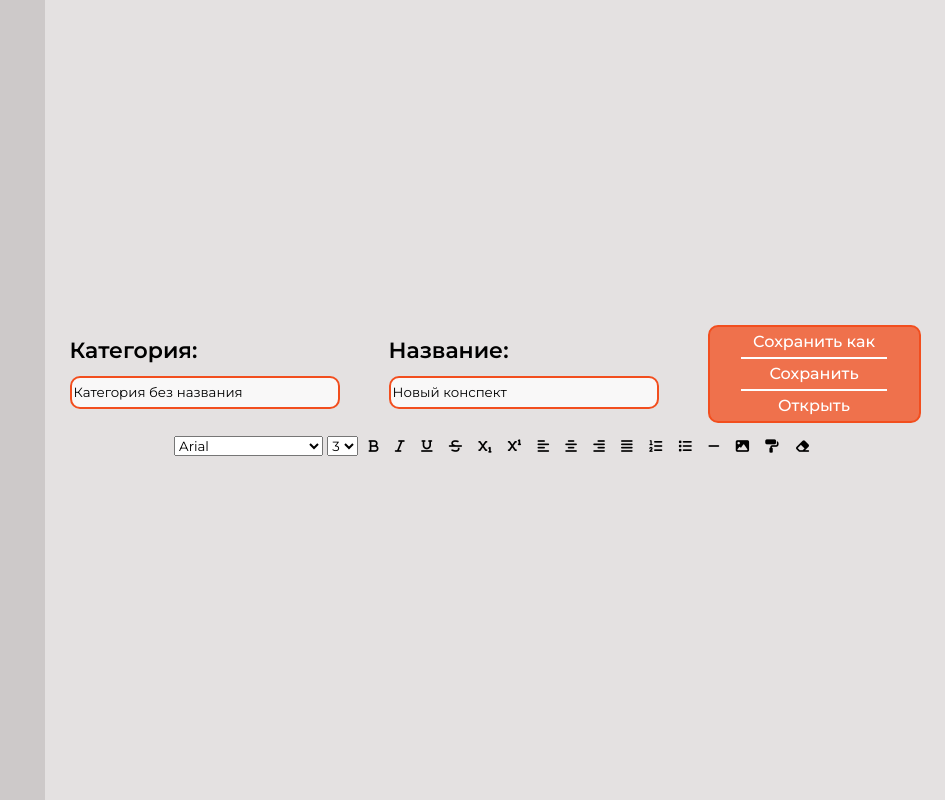
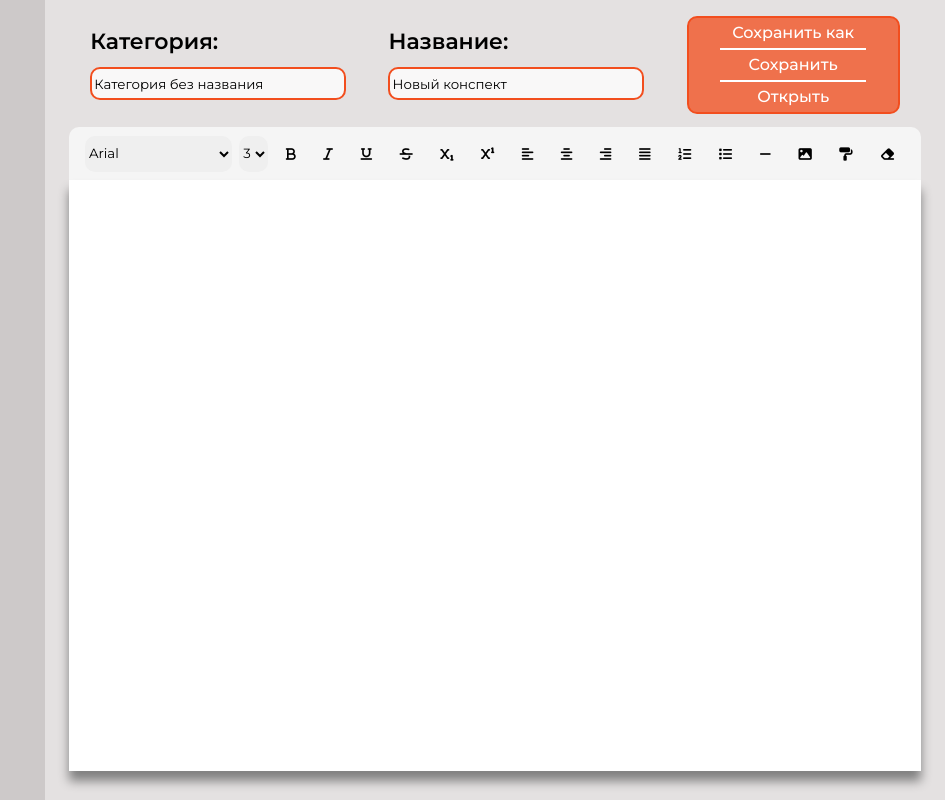
Before and after one commit to Vitaly05/notes-editor, an Electron app: page index.html in a window 1200 px wide. Shown: the whole page, without its empty margins (255-1200 px from the left). Drawn offline with Linux system fonts and the light colour scheme; no server answers.

Commit message:
Edited work area style

```diff
--- a/index.html
+++ b/index.html
@@ -16,11 +16,11 @@
     <div id="workingArea">
         <div id="fileTitle">
             <div class="title">
-                Категория:
+                <div>Категория:</div>
                 <input id="categoryName" />
             </div>
             <div class="title">
-                Название<span id="nonSaveIndicator" hidden>*</span>:
+                <div><span>Название:</span><span id="nonSaveIndicator" hidden>*</span></div>
                 <input id="conspectName" />
             </div>
             <div id="fileButtons">
--- a/style.css
+++ b/style.css
@@ -216,14 +216,14 @@ button:hover {
 #workingArea {
     box-sizing: border-box;
     position: fixed;
-    left: 25%;
-    right: 0;
-    top: 0;
-    bottom: 0;
+    left: 27%;
+    right: 2%;
+    top: 2%;
+    bottom: 2%;
 
     display: flex;
     flex-direction: column;
-    justify-content: center;
+    justify-content: space-between;
     align-items: center;
 }
 
@@ -254,6 +254,11 @@ button:hover {
     background: rgba(255, 255, 255, 0.76);
     border: 2px solid #F24E1E;
     border-radius: 10px;
+    outline: none;
+}
+
+#nonSaveIndicator {
+    width: 10px;
 }
 
 #fileButtons {
@@ -289,3 +294,59 @@ button:hover {
     background-color: white;
     border: none;
 }
+
+
+#editor {
+    box-sizing: border-box;
+    width: 100%;
+    height: 100%;
+}
+
+#tools {
+    padding: 1%;
+    background-color: whitesmoke;
+    border-radius: 10px 10px 0 0;
+
+    display: flex;
+    justify-content: space-evenly;
+}
+
+.toolButton {
+    border: none;
+    padding: 10px;
+    border-radius: 5px;
+    background-color: transparent;
+    transition: background-color 0.5s ease 0s;
+}
+.toolButton:hover {
+    background-color: rgb(221, 221, 221);
+}
+
+select {
+    border: none;
+    border-radius: 10px;
+}
+select:focus {
+    outline: none;
+}
+
+#canvas {
+    box-sizing: border-box;
+    padding: 10px;
+    height: 90%;
+
+    overflow-y: auto;
+
+    background-color: white;
+    box-shadow: 0 10px 10px grey;
+    transition: box-shadow 0.5s ease 0s;
+}
+
+#canvas:hover {
+    box-shadow: 0 10px 15px grey;
+}
+
+#canvas:focus {
+    box-shadow: 0 10px 15px grey;
+    outline: none;
+}
```
